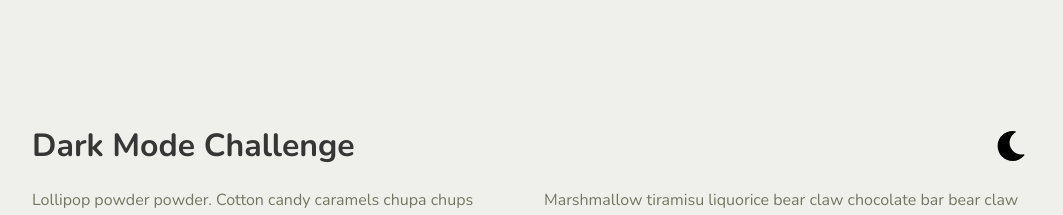
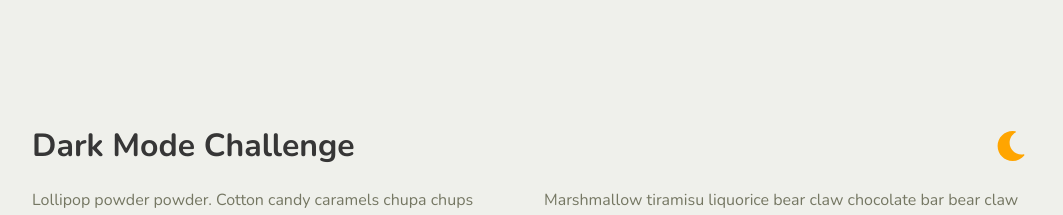
Before and after one commit to Tiffanylin21/react-coding-challenges, a React (Create React App) app: page / in a window 1280 px wide. Shown: the top 215 px of the page, without its empty margins (108-1171 px from the left). Built offline with nearby package versions, Linux system fonts and the light colour scheme.

Commit message:
Add dark mode

```diff
--- a/src/index.js
+++ b/src/index.js
@@ -2,11 +2,14 @@ import React from 'react';
 import ReactDOM from 'react-dom';
 import AppContainer from './common/containers/App';
 import './styles/_main.scss';
+import './styles/_dark-mode.scss';
 import Routes from './routes';
 
 ReactDOM.render(
   <AppContainer>
     <Routes />
   </AppContainer>,
-  document.getElementById('root')
+  document.getElementById('root'),
+  // document.documentElement.classList.add('main'), // check if needed
+  // document.documentElement.classList.add('dark-mode')
 );
--- a/src/routes/App/components/App.js
+++ b/src/routes/App/components/App.js
@@ -1,9 +1,23 @@
-import React from 'react';
+import React, { useEffect } from 'react';
 import { FontAwesomeIcon } from '@fortawesome/react-fontawesome';
-import { faMoon } from '@fortawesome/free-solid-svg-icons';
+import { faMoon, faSun } from '@fortawesome/free-solid-svg-icons';
 import '../styles/_app.scss';
 
+
 function App() {
+
+  const [isDark, setIsDark] = React.useState(false);
+
+  const toggleMode = () => {
+    setIsDark(!isDark);
+    if (document.documentElement.classList.contains('dark-mode')) {
+      document.documentElement.classList.remove('dark-mode');
+    } else {
+      document.documentElement.classList.add('dark-mode');
+    }
+  }
+
+
   return (
     <div className="app">
       <div className="level">
@@ -12,8 +26,9 @@ function App() {
         </div>
 
         {/* --The button that should toggle dark mode-- */}
-        <button className="app__dark-mode-btn icon level-right">
-          <FontAwesomeIcon icon={faMoon} />
+        <button className="app__dark-mode-btn icon level-right"
+          onClick={toggleMode}>
+          <FontAwesomeIcon icon={isDark ? faSun : faMoon} color="#FFA500"/>
         </button>
 
       </div>
```
